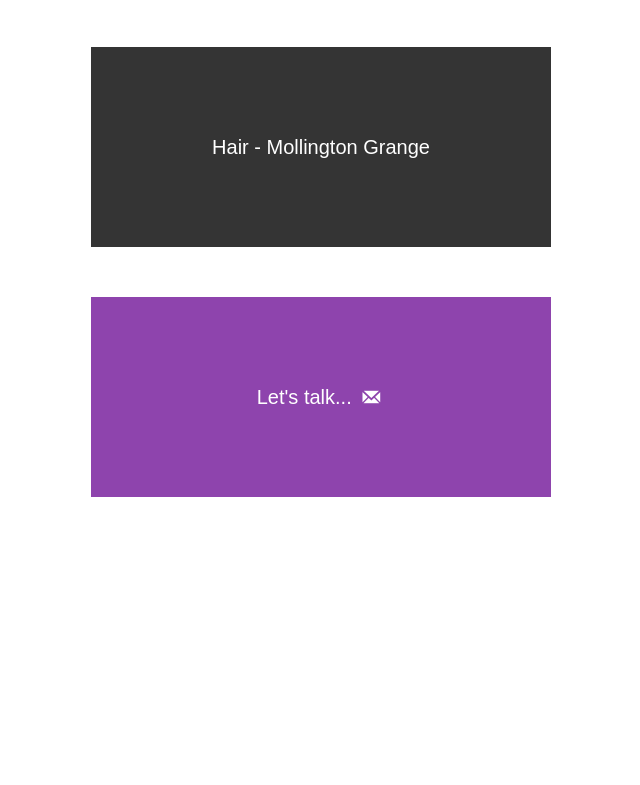
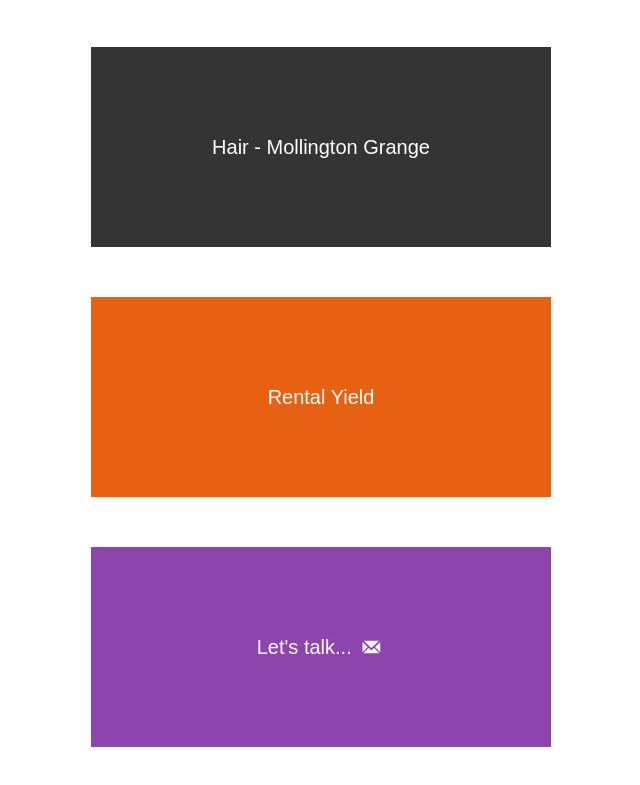
Before and after one commit to jamesarobbo/jamesrobinson, a plain HTML site: page public/index.html in a window 1280 px wide. Shown: the part 1025-1810 px from the top of the page, without its empty margins (319-959 px from the left). Before the commit the page ends 1572 px from the top, so only its background shows below. Drawn offline with Linux system fonts and the light colour scheme; a web font is replaced by a local one.

Commit message:
add rental yield app

```diff
--- a/public/css/stylesheet.css
+++ b/public/css/stylesheet.css
@@ -109,6 +109,11 @@ div.content .hair {
 	margin-top: 50px;
 }
 
+div.content .rental {
+	background-color: #E66212;
+	margin-top: 50px;
+}
+
 div.content .talk {
 	background-color: #8e44ad;
 	margin-top: 50px;
@@ -117,8 +122,6 @@ div.content .talk {
 
 div.content .talk i {
 	font-size:20px;
-
-
 }
 div.content .talk i:hover {
 	color:#ecf0f1;
--- a/public/index.html
+++ b/public/index.html
@@ -82,6 +82,14 @@
         </div>
 
         <div class="eight columns offset-by-four">
+        <a href="http://rental-yield.herokuapp.com/" target="_blank">
+          <div class="rental tile">
+            Rental Yield
+          </div>
+        </a>
+        </div>
+
+        <div class="eight columns offset-by-four">
         <a href="mailto:jamesarobinson6@gmail.com">
           <div class="talk tile">
           Let's talk... <i class="icon-mail-1"></i>
```
